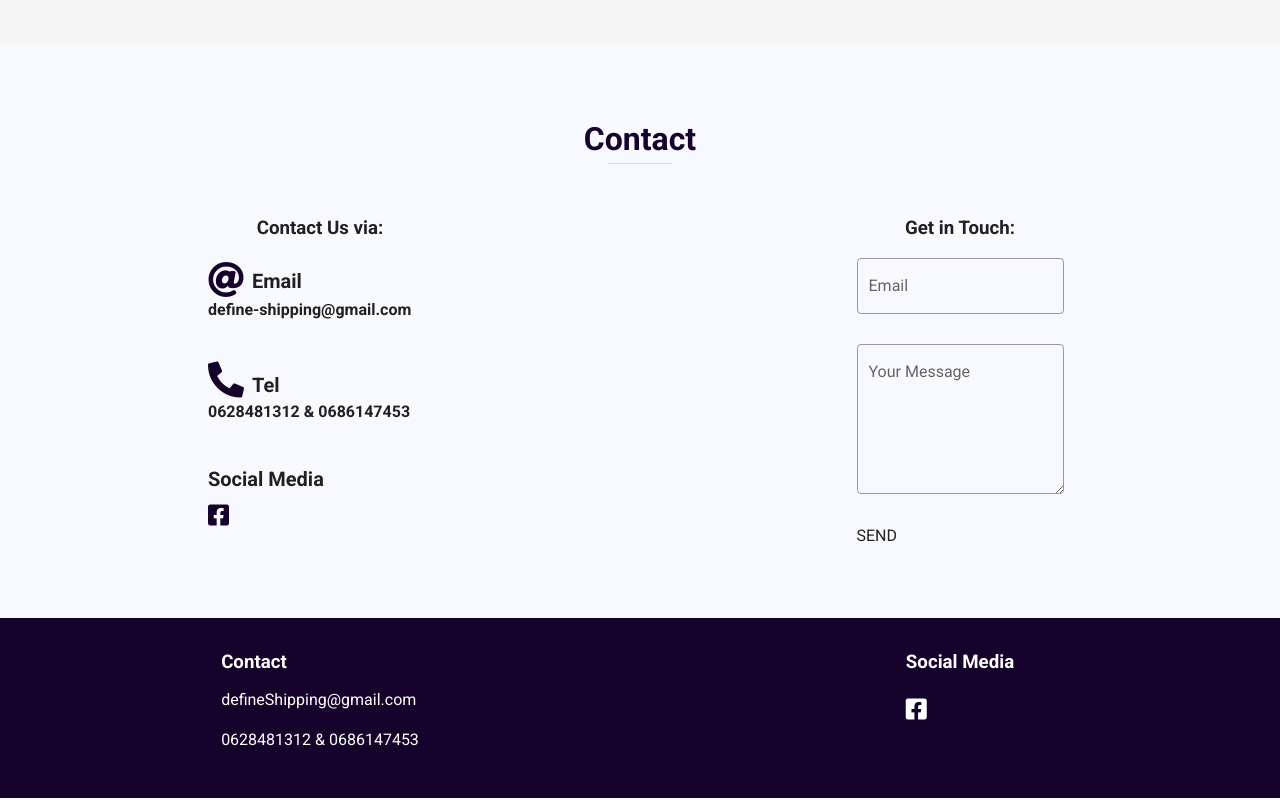
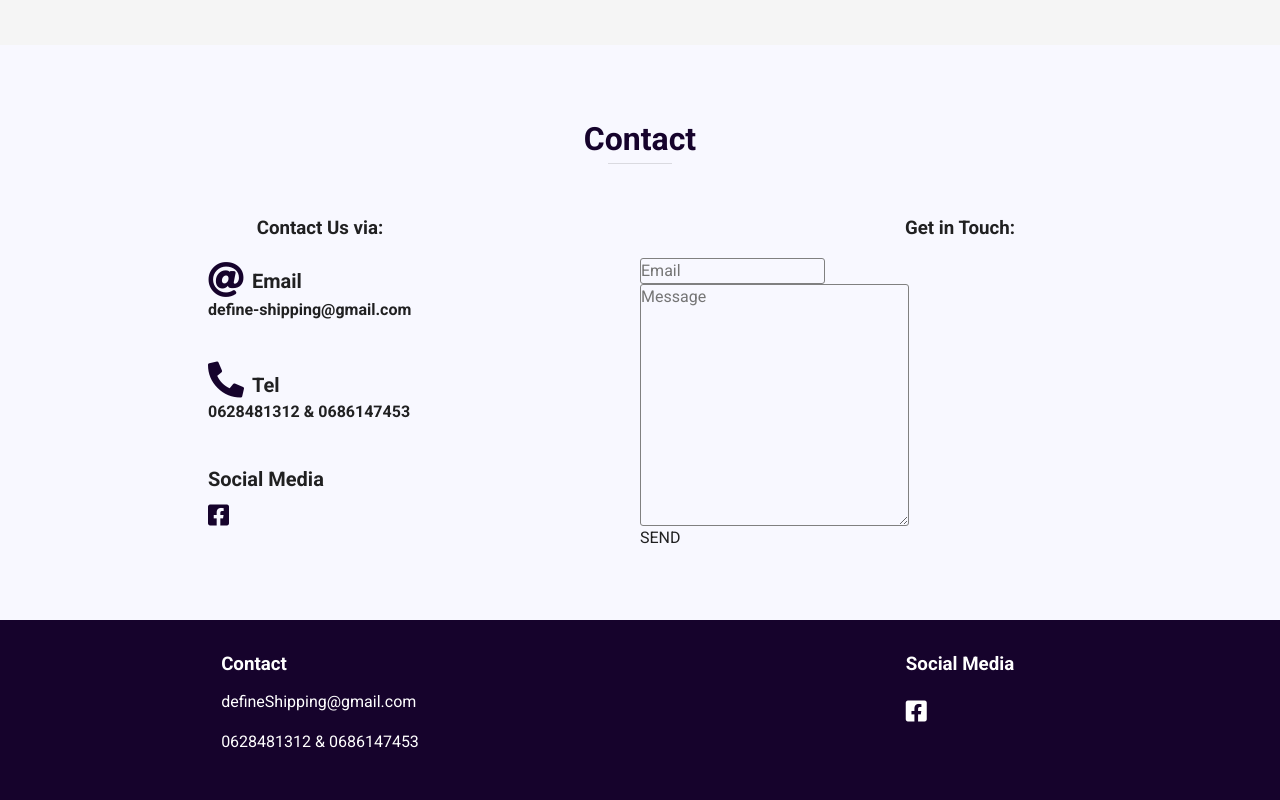
Before and after one commit to assignon/define-shipping, a Vue app: page / in a window 1280 px wide. Shown: the part 1814-2614 px from the top of the page. Built offline with nearby package versions, Linux system fonts and the light colour scheme; what v-animate-css would draw is missing.

Commit message:
connect form to netlify 4

```diff
--- a/src/views/Home.vue
+++ b/src/views/Home.vue
@@ -140,9 +140,11 @@
           <div class="contact-form">
             <h3 class="">Get in Touch:</h3>
             <!-- <v-form class="mt-3 contact-form-tag" ref="contactForm" name="contact" method="POST" netlify-honeypot="bot-field" data-netlify="true"> -->
-            <form @submit.prevent="submitForm" name="contact" method="POST" data-netlify="true">
+            <form name="contact" method="POST" data-netlify="true" netlify class='form'>
               <p class="form-msg animated"></p>
-              <v-text-field
+              <input type="email" required placeholder='Email'>
+              <textarea name="message" id="" cols="30" rows="10" placeholder='Message'></textarea>
+              <!-- <v-text-field
                 v-model="form.email"
                 :rules="emailRules"
                 type="email"
@@ -166,7 +168,7 @@
                 data-aos="fade-up"
                 data-aos-delay="450"
                 data-aos-duration="500"
-              />
+              /> -->
               <!-- <div class="btn-container">
                 <div data-netlify-recaptcha>
 
@@ -534,6 +536,18 @@ export default {
   height: auto;
   font-size: 16px;
 }
+.contact-form form{
+  width: 100%;
+  height: auto;
+  display: flex;
+  flex-direction: column;
+  justify-content: flex-start;
+  align-items: flex-start;
+}
+.contact-form form input, .contact-form form textarea{
+  border: 1px solid grey;
+  border-radius: 3px;
+}
 .contact-form .v-form .v-text-field {
   width: 100%;
 }
```
